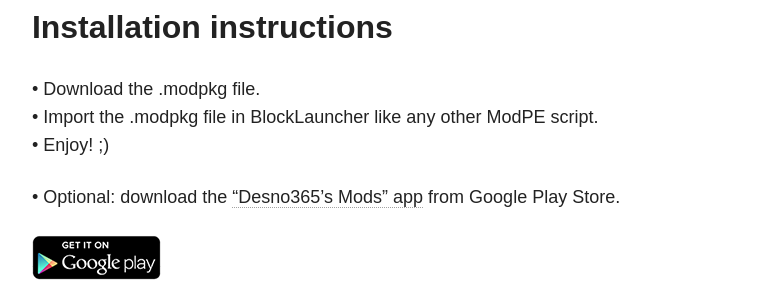
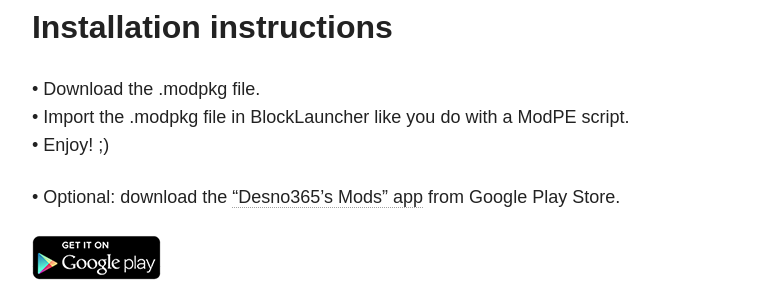
Before and after one commit to Desno365/Desno365.github.io, a Jekyll site: the page built from minecraft/jukebox-mod/index.md, in a window 1280 px wide and 900 px high, scrolled down 1295 px. Shown: the part 153-453 px from the top of the window, without its empty margins (254-1025 px from the left). Built offline with Jekyll 4.4.1, drawn with Linux system fonts in a browser that asks for light colours; nearby versions of some CDN libraries; comment, search, counter and statistics services are not loaded.

Commit message:
Changes in Jukebox mod in instructions

```diff
--- a/minecraft/jukebox-mod/index.md
+++ b/minecraft/jukebox-mod/index.md
@@ -31,7 +31,7 @@ comments: true
 ## Installation instructions
 
 • Download the .modpkg file.<br>
-• Import the .modpkg file in BlockLauncher like any other ModPE script.<br>
+• Import the .modpkg file in BlockLauncher like you do with a ModPE script.<br>
 • Enjoy! ;)
 
 • Optional: download the ["Desno365's Mods" app](https://play.google.com/store/apps/details?id=com.desno365.mods) from Google Play Store.
```
